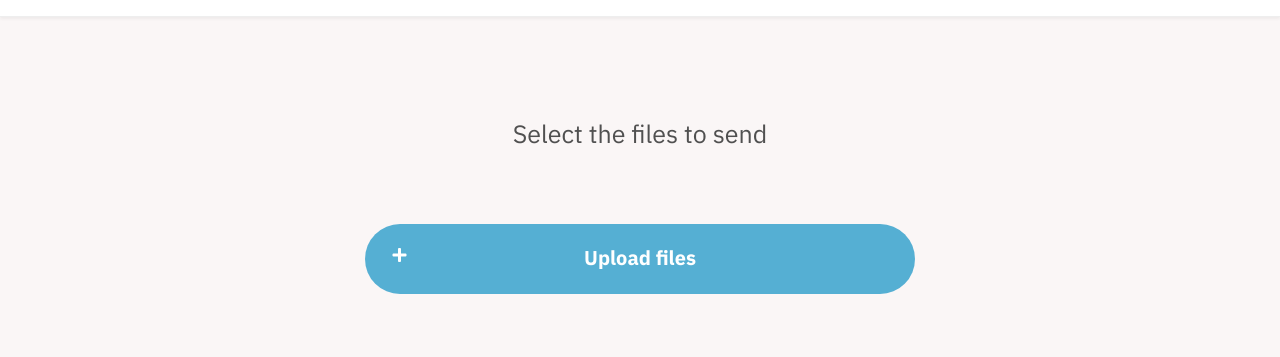
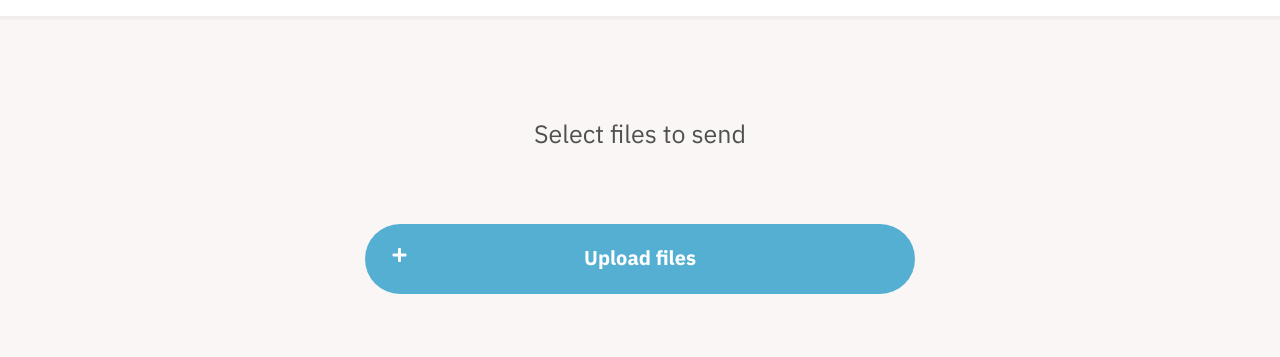
Before and after one commit to chethan25/sanchar, a website built with webpack: page public/index.html in a window 1280 px wide. Shown: the part 63-420 px from the top of the page. Built offline with nearby package versions, Linux system fonts and the light colour scheme.

Commit message:
upload files markup

```diff
--- a/public/index.html
+++ b/public/index.html
@@ -34,7 +34,7 @@
 
     <section class="layout-upload-files">
       <div class="upload-files-title">
-        <h3 class="upload-files-title-text">Select the files to send</h3>
+        <h3 class="upload-files-title-text">Select files to send</h3>
       </div>
       <div class="btn-container">
         <div class="btn-icon" title="Add files">
```
